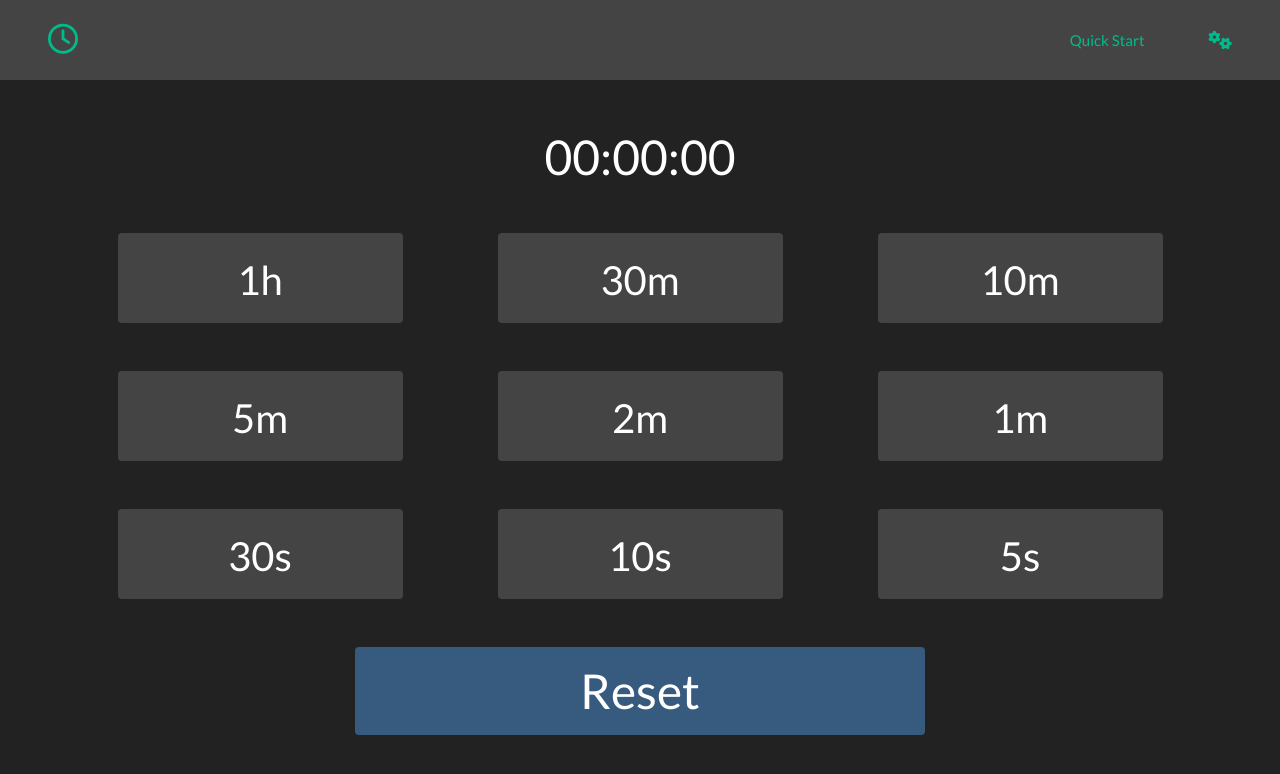
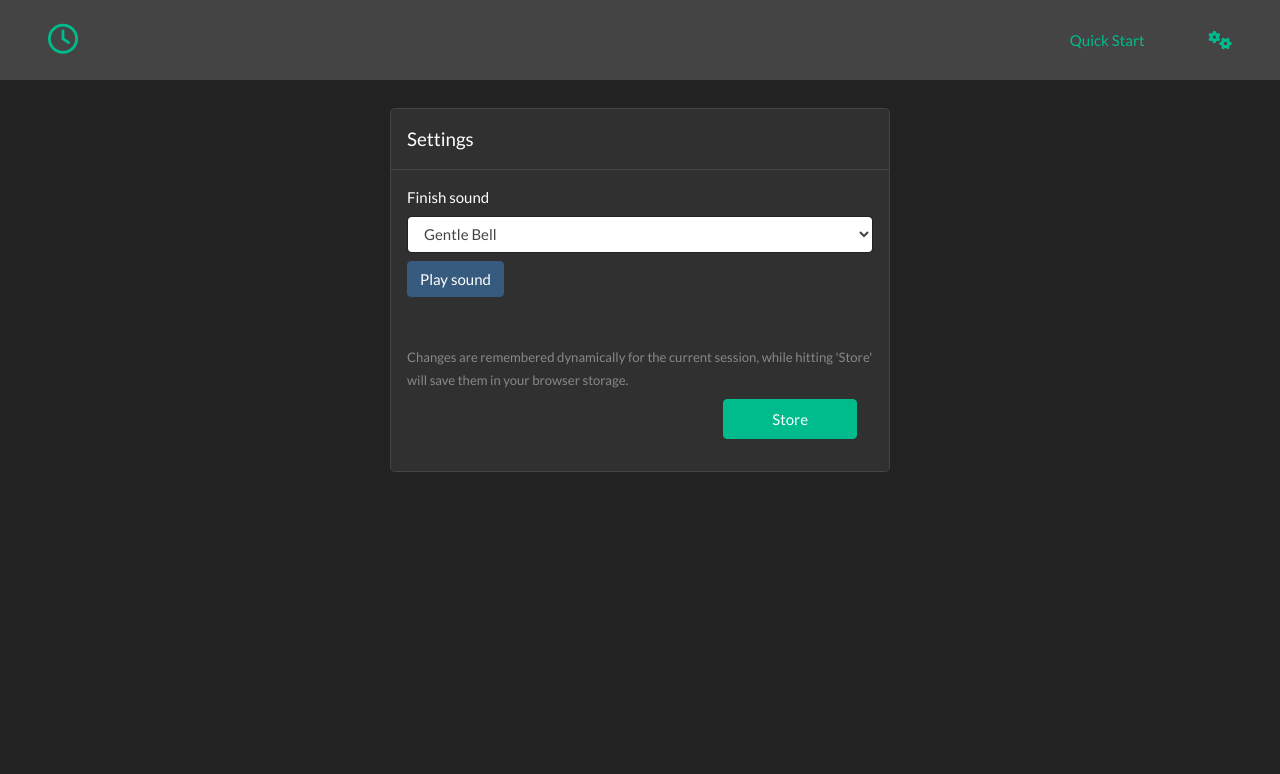
Before and after one commit to arkadiuszpasek/timer, a React (Create React App) app: page /#/settings in a window 1280 px wide. Before the commit this address led to /#/. Shown: the top 774 px of the page. Built offline with nearby package versions, Linux system fonts and the light colour scheme.

Commit message:
Added settings rememebring

```diff
--- a/src/App.js
+++ b/src/App.js
@@ -5,11 +5,10 @@ import Nav from './components/navigation/Nav';
 import Settings from './components/pages/Settings';
 import QuickStart from './components/pages/QuickStart';
 import Timer from './components/timer/Timer';
-import history from './history';
 
 function App() {
   return (
-    <HashRouter history={history}>
+    <HashRouter basename="/">
       <Nav />
       <Switch>
         <Route path="/" exact>
--- a/src/components/pages/Settings.js
+++ b/src/components/pages/Settings.js
@@ -2,24 +2,26 @@ import React from 'react';
 import ReactDOM from 'react-dom';
 import { connect } from 'react-redux';
 import { Field, reduxForm } from 'redux-form';
-import history from '../../history';
 import { changeSound } from '../../actions/index';
 import { SOUNDS } from '../../reducers/audioReducer';
 
 class Settings extends React.Component {
-  onChange = () => {
-    console.log(this);
-    // history.push('/');
+  onFormChange = (e) => {
+    const { changeSound } = this.props;
+    changeSound(e.target.value);
+  }
+
+  onStore = () => {
+    const { audio: { name: soundName } } = this.props;
+    localStorage.setItem('sound', soundName);
   }
 
   renderOptions = () => Object.keys(SOUNDS).map((sound) => {
     const { fullName: soundName } = SOUNDS[sound];
-    const { changeSound } = this.props;
     return (
       <option
         key={soundName}
         value={sound}
-        onClick={() => changeSound(sound)}
       >
         {soundName}
       </option>
@@ -27,13 +29,42 @@ class Settings extends React.Component {
   })
 
   renderSoundList = () => {
-    const { audio: { name: soundName } } = this.props;
+    const { audio: { name: soundName, sound } } = this.props;
     return (
       <div className="form-group">
         <label>Finish sound</label>
-        <select className="form-control" defaultValue={soundName}>
+        <Field
+          name="soundSelect"
+          component="select"
+          onChange={this.onFormChange}
+          className="form-control"
+        >
           {this.renderOptions()}
-        </select>
+        </Field>
+        <div>
+          <button
+            type="button"
+            className="btn btn-primary mt-2"
+            onClick={() => sound.play()}
+          >
+            Play sound
+          </button>
+        </div>
+        <label className="mt-5 text-muted text-small">
+          <small>
+            Changes are remembered dynamically for the current session,
+            while hitting 'Store' will save them in your browser storage.
+          </small>
+        </label>
+        <div className="form-group text-right">
+          <button
+            type="button"
+            className="btn btn-success mr-3 pt-2 pb-2 pl-5 pr-5"
+            onClick={this.onStore}
+          >
+            Store
+          </button>
+        </div>
       </div>
     );
   }
@@ -45,7 +76,7 @@ class Settings extends React.Component {
           <h5 className="modal-title">Settings</h5>
         </div>
         <div className="modal-body">
-          <form>
+          <form onSubmit={this.onSubmit}>
             {this.renderSoundList()}
           </form>
         </div>
@@ -59,12 +90,18 @@ class Settings extends React.Component {
   }
 }
 
-const mapStateToProps = (state) => ({ audio: state.audio });
+const mapStateToProps = (state) => ({
+  audio: state.audio,
+  initialValues: {
+    soundSelect: localStorage.getItem('sound')
+      ? localStorage.getItem('sound') : state.audio.name,
+  },
+});
 
-const formComponent = reduxForm({
+const form = reduxForm({
   form: 'settings',
 })(Settings);
 
 export default connect(mapStateToProps, {
   changeSound,
-})(formComponent);
+})(form);
--- a/src/history.js
+++ /dev/null
@@ -1,4 +0,0 @@
-// eslint-disable-next-line import/no-extraneous-dependencies
-import { createBrowserHistory } from 'history';
-
-export default createBrowserHistory();
--- a/src/reducers/index.js
+++ b/src/reducers/index.js
@@ -1,11 +1,11 @@
 import { combineReducers } from 'redux';
+import { reducer as settingsFormReducer } from 'redux-form';
 
 import timeReducer from './timeReducer';
 import audioReducer from './audioReducer';
-import settingsFormReducer from './settingsFormReducer';
 
 export default combineReducers({
   time: timeReducer,
   audio: audioReducer,
-  settingsForm: settingsFormReducer,
+  form: settingsFormReducer,
 });
--- a/src/reducers/settingsFormReducer.js
+++ /dev/null
@@ -1,10 +0,0 @@
-import { SOUND_CHANGE } from '../actions/types';
-
-export default (state = [], action) => {
-  switch (action.type) {
-    case SOUND_CHANGE:
-      return [];
-    default:
-      return state;
-  }
-};
```
